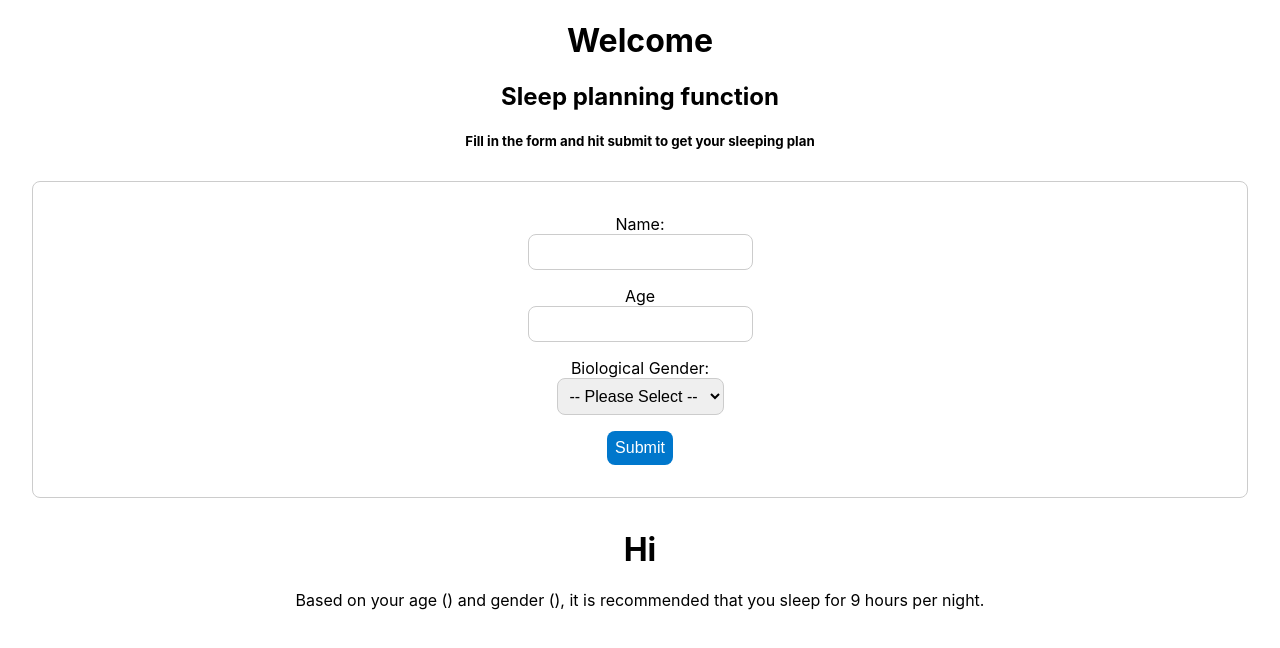
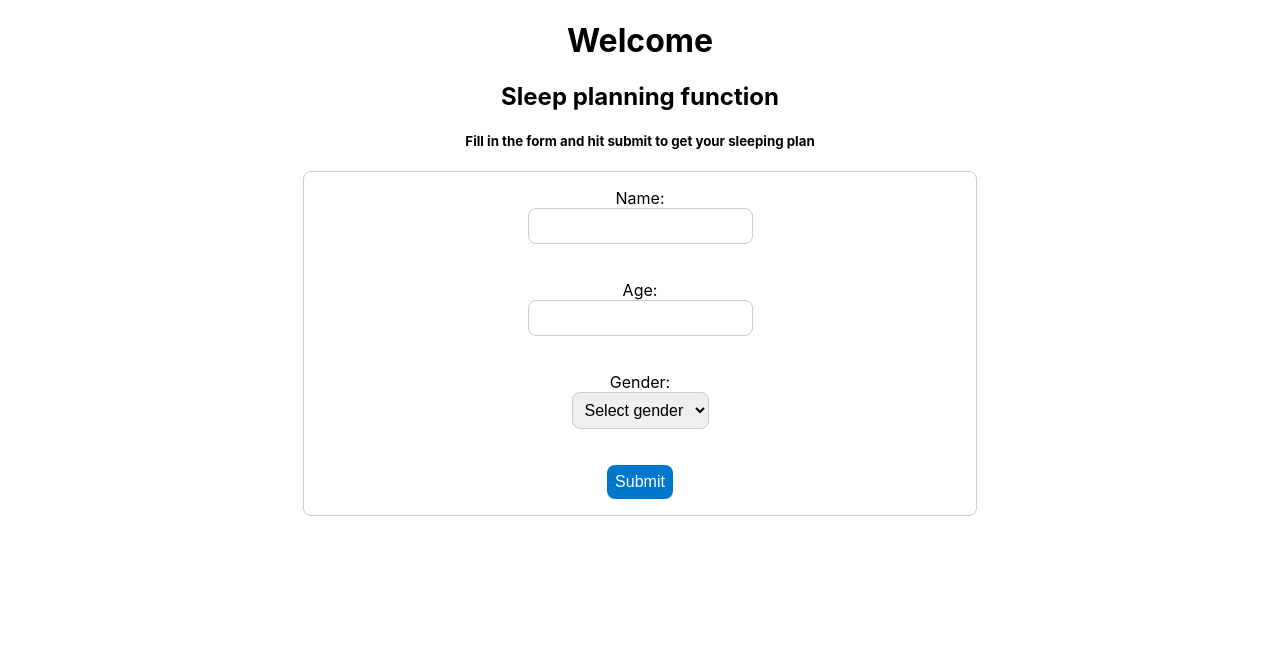
Before and after one commit to ngavu2004/sleep-calculator, a React (Create React App) app: page / in a window 1280 px wide. Shown: the top 648 px of the page. Built offline with nearby package versions, Linux system fonts and the light colour scheme.

Commit message:
Completed app

```diff
--- a/package.json
+++ b/package.json
@@ -9,6 +9,7 @@
     "react": "^18.2.0",
     "react-dom": "^18.2.0",
     "react-icons": "^4.8.0",
+    "react-router-dom": "^6.10.0",
     "react-scripts": "5.0.1",
     "uuid": "^9.0.0",
     "web-vitals": "^2.1.4"
--- a/src/App.css
+++ b/src/App.css
@@ -1 +1,4 @@
 /* Color pallete */
+.root {
+  width: 100%;
+}
--- a/src/components/SleepHabitForm.js
+++ b/src/components/SleepHabitForm.js
@@ -1,49 +1,71 @@
 import { useState } from "react";
 import './stylesheets/SleepHabitForm.css';
 import SleepPlanningResult from "./SleepPlanningResult";
+
+
 const SleepHabitForm = () => {
+
     const [name, setName] = useState('');
     const [age, setAge] = useState('');
     const [gender, setGender] = useState('');
-    const [submitted, setSubmitted] = useState(false);
+    const [showResult, setShowResult] = useState(false);
 
-    function handleSubmit(event) {
+    const handleSubmit = (event) => {
         event.preventDefault();
-        setSubmitted(true);
-    }
-
-    function handleReset() {
-        setName('');
-        setAge('');
-        setGender('');
-        setSubmitted(false);
-    }
-
-    if (submitted) {
-        <SleepPlanningResult name={name} age={age} gender={gender}/>;
-    }
+        setShowResult(true);
+    };
 
     return (
+        <div className="formContainer">
+        {!showResult && (
             <form onSubmit={handleSubmit} className="my-form">
             <label className="my-form__label">
                 Name:
-        <input type="text" value={name} className="my-form__input" onChange={(event) => setName(event.target.value)} />
+                <input
+                className="my-form__input"
+                type="text"
+                value={name}
+                onChange={(event) => setName(event.target.value)}
+                />
             </label>
+            <br />
             <label className="my-form__label">
-        Age
-        <input type="number" value={age} className="my-form__input" onChange={(event) => setAge(event.target.value)} />
+                Age:
+                <input
+                className="my-form__input"
+                type="text"
+                value={age}
+                onChange={(event) => setAge(event.target.value)}
+                />
             </label>
+            <br />
             <label className="my-form__label">
-        Biological Gender:
-        <select value={gender} className="my-form__select" onChange={(event) => setGender(event.target.value)}>
-          <option value="">-- Please Select --</option>
+                Gender:
+                <select className="my-form__select" value={gender} onChange={(event) => setGender(event.target.value)}>
+                <option value="">Select gender</option>
                 <option value="male">Male</option>
                 <option value="female">Female</option>
                 <option value="other">Other</option>
                 </select>
             </label>
-      <button type="submit" className="my-form__button" onClick={handleReset}>Submit</button>
+            <br />
+            <button className="my-form__button" type="submit">Submit</button>
             </form>
+        )}
+        {showResult && (
+            <SleepPlanningResult
+            name={name}
+            age={age}
+            gender={gender}
+            onReset={() => {
+                setName('');
+                setAge('');
+                setGender('');
+                setShowResult(false);
+            }}
+            />
+        )}
+        </div>
     );
 }
 
--- a/src/components/SleepPlanning.js
+++ b/src/components/SleepPlanning.js
@@ -1,10 +1,9 @@
 import SleepHabitForm from "./SleepHabitForm";
 import SleepPlanningResult from "./SleepPlanningResult";
 import './stylesheets/SleepPlanning.css';
-
-
+import {BrowserRouter as Router, Routes, Route} from 'react-router-dom';
+import { useState } from "react";
 const SleepPlanning = () => {
-
     return (
         <div className="planning-root">
             <div className="header">
@@ -12,8 +11,8 @@ const SleepPlanning = () => {
                 <h2>Sleep planning function</h2>
                 <h5>Fill in the form and hit submit to get your sleeping plan</h5>
             </div>
-            <SleepHabitForm />
-            <SleepPlanningResult />
+            <SleepHabitForm/>
+
         </div>
      );
 }
--- a/src/components/SleepPlanningResult.js
+++ b/src/components/SleepPlanningResult.js
@@ -1,19 +1,40 @@
-const SleepPlanningResult = ({name, age, gender }) => {
-    let recommendedHours;
-    if (age < 18) {
-        recommendedHours = gender === 'male' ? 8 : 9;
-    } else if (age >= 18 && age < 65) {
-        recommendedHours = gender === 'male' ? 7 : 8;
+import './stylesheets/SleepPlanning.css';
+const SleepPlanningResult = (props) => {
+
+    const { name, age, gender, onReset } = props;
+
+    // Calculate sleeping hours based on age and gender
+    let sleepingHours;
+    if (gender === 'male') {
+        if (age >= 18 && age <= 64) {
+        sleepingHours = '7-9 hours';
+        } else if (age >= 65) {
+        sleepingHours = '7-8 hours';
+        } else {
+        sleepingHours = '8-10 hours';
+        }
+    } else if (gender === 'female') {
+        if (age >= 18 && age <= 64) {
+        sleepingHours = '7-9 hours';
+        } else if (age >= 65) {
+        sleepingHours = '7-8 hours';
+        } else {
+        sleepingHours = '8-10 hours';
+        }
     } else {
-        recommendedHours = gender === 'male' ? 7 : 9;
+        sleepingHours = '7-9 hours';
     }
 
     return (
         <div>
-            <h1>Hi {name}</h1>
-            <p>Based on your age ({age}) and gender ({gender}), it is recommended that you sleep for {recommendedHours} hours per night.</p>
+        <h2>Hi, {name}!</h2>
+        <p>
+            Based on your age ({age}) and gender ({gender}), you should aim to sleep
+            for {sleepingHours} per night.
+        </p>
+        <button onClick={onReset}>Return</button>
         </div>
-     );
+    );
 }
 
 export default SleepPlanningResult;
--- a/src/components/stylesheets/SleepHabitForm.css
+++ b/src/components/stylesheets/SleepHabitForm.css
@@ -1,9 +1,36 @@
+@media screen and (min-width: 768px) {
+  .formContainer {
+    display: flex;
+    justify-content: center;
+    align-items: center;
+    width: 100vw;
+  }
+
+  .my-form {
+    width: 50%;
+  }
+}
+
+/* Styles for small screens */
+@media screen and (max-width: 767px) {
+  .formContainer {
+    display: flex;
+    justify-content: center;
+    align-items: center;
+    width: 100vw;
+    height: 60vh;
+  }
+
+  .my-form {
+    width: 50%;
+  }
+}
+
 .my-form {
     display: flex;
     flex-direction: column;
     align-items: center;
-    margin: 2rem;
-    padding: 2rem;
+    padding: 2vh;
     border: 1px solid #ccc;
     border-radius: 0.5rem;
   }
--- a/src/components/stylesheets/SleepPlanning.css
+++ b/src/components/stylesheets/SleepPlanning.css
@@ -1,3 +1,4 @@
 .planning-root {
     text-align: center;
+    /* width: 100vw; */
 }
```
Also changed, not shown: src/components/Calendar.js (added), 1 other file (tests, documents, lock files or other folders). Lines whose indentation alone changed are shown as unchanged.
